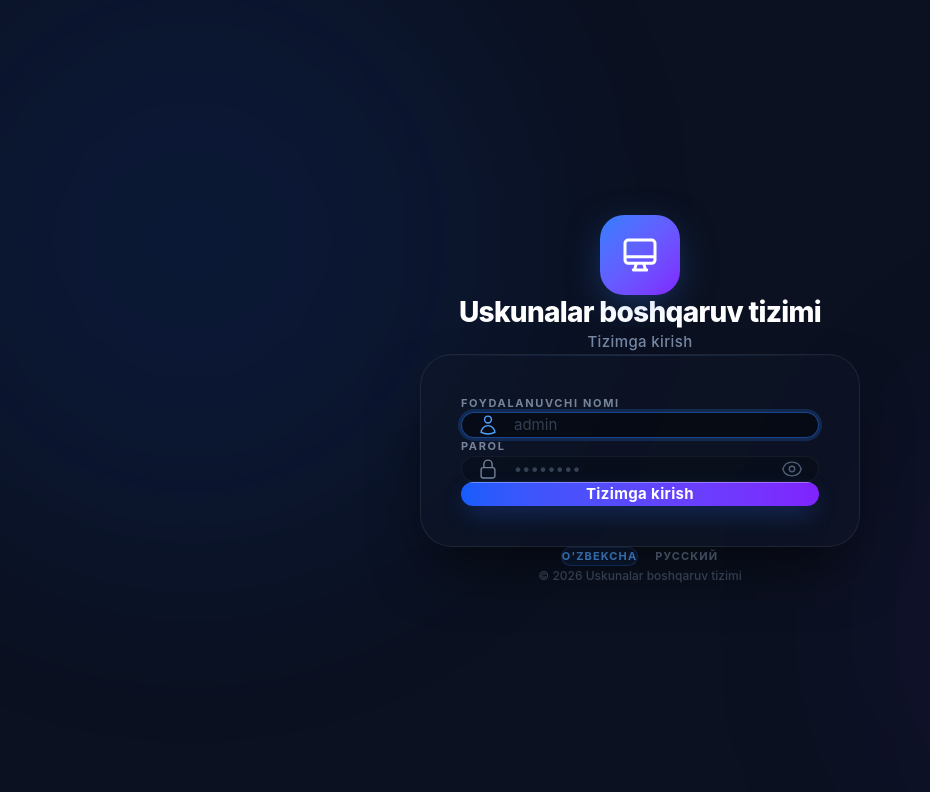
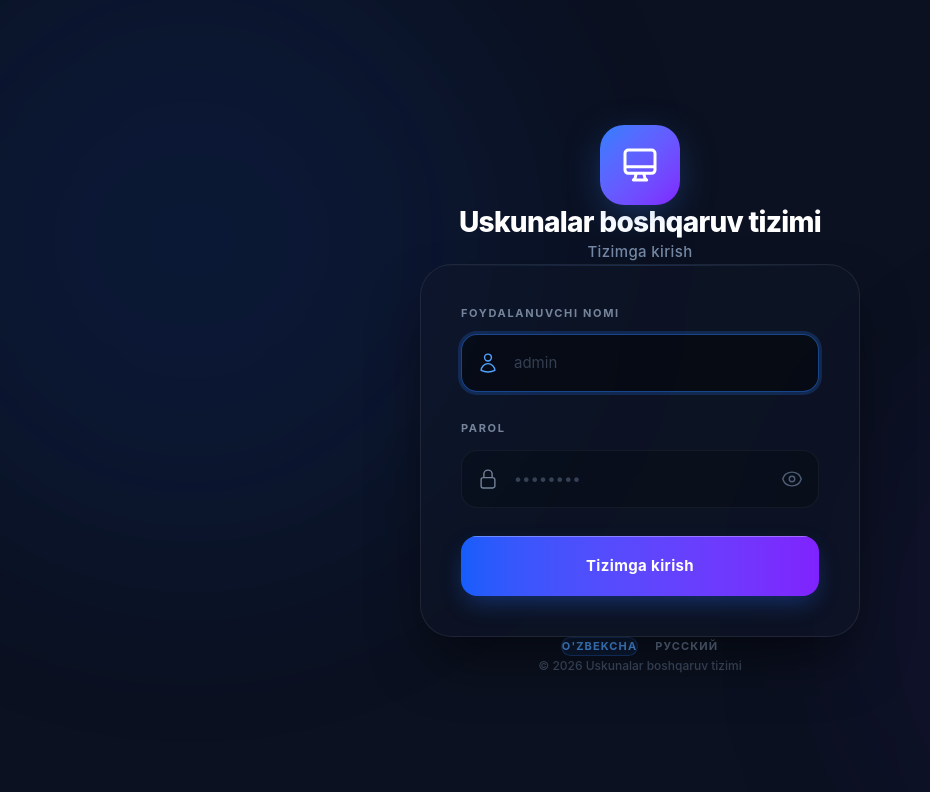
Before and after one commit to Jasurbek414/korxona, a React (Vite) app in the folder frontend/: page /login in a window 1280 px wide. Shown: the top 792 px of the page, without its empty margins (0-930 px from the left). Built offline with nearby package versions, Linux system fonts and the light colour scheme.

Commit message:
Web: Fixed spacing bugs. Switched to CSS flexbox gap layouts and inline paddings to prevent glued-together elements caused by missing margin utilities.

```diff
--- a/frontend/src/pages/auth/LoginPage.jsx
+++ b/frontend/src/pages/auth/LoginPage.jsx
@@ -58,13 +58,13 @@ export default function LoginPage() {
         </div>
 
         {/* Premium Glassmorphic Form Card */}
-        <form onSubmit={handleSubmit} style={{ padding: '2.5rem' }} className="bg-[#0F172A]/40 backdrop-blur-[32px] border border-white/[0.08] rounded-[32px] shadow-[0_30px_60px_-15px_rgba(0,0,0,0.6)] relative">
+        <form onSubmit={handleSubmit} style={{ padding: '2.5rem' }} className="flex flex-col gap-7 bg-[#0F172A]/40 backdrop-blur-[32px] border border-white/[0.08] rounded-[32px] shadow-[0_30px_60px_-15px_rgba(0,0,0,0.6)] relative">
           {/* Top subtle highlight border */}
           <div className="absolute top-0 inset-x-0 h-[1px] bg-gradient-to-r from-transparent via-blue-400/20 to-transparent" />
 
           {/* Username Input Field */}
-          <div className="mb-6">
-            <label className="block text-[11px] font-bold text-slate-400/80 uppercase tracking-[0.15em] mb-2.5 ml-1">
+          <div className="flex flex-col gap-3">
+            <label className="block text-[11px] font-bold text-slate-400/80 uppercase tracking-[0.15em] ml-1">
               {t('auth.username')}
             </label>
             <div className="relative group">
@@ -76,16 +76,16 @@ export default function LoginPage() {
                 value={username}
                 onChange={(e) => setUsername(e.target.value)}
                 placeholder="admin"
-                style={{ paddingLeft: '3.25rem', paddingRight: '1rem' }}
-                className="w-full py-4 bg-black/20 border border-white/[0.05] rounded-2xl text-white placeholder:text-slate-500/50 focus:outline-none focus:border-blue-500/50 focus:ring-[3px] focus:ring-blue-500/20 focus:bg-black/40 transition-all duration-300 text-[15px]"
+                style={{ padding: '1rem', paddingLeft: '3.25rem' }}
+                className="w-full bg-black/20 border border-white/[0.05] rounded-2xl text-white placeholder:text-slate-500/50 focus:outline-none focus:border-blue-500/50 focus:ring-[3px] focus:ring-blue-500/20 focus:bg-black/40 transition-all duration-300 text-[15px]"
                 autoFocus
               />
             </div>
           </div>
 
           {/* Password Input Field */}
-          <div className="mb-8">
-            <label className="block text-[11px] font-bold text-slate-400/80 uppercase tracking-[0.15em] mb-2.5 ml-1">
+          <div className="flex flex-col gap-3">
+            <label className="block text-[11px] font-bold text-slate-400/80 uppercase tracking-[0.15em] ml-1">
               {t('auth.password')}
             </label>
             <div className="relative group">
@@ -97,8 +97,8 @@ export default function LoginPage() {
                 value={password}
                 onChange={(e) => setPassword(e.target.value)}
                 placeholder="••••••••"
-                style={{ paddingLeft: '3.25rem', paddingRight: '3.25rem' }}
-                className="w-full py-4 bg-black/20 border border-white/[0.05] rounded-2xl text-white placeholder:text-slate-500/50 focus:outline-none focus:border-blue-500/50 focus:ring-[3px] focus:ring-blue-500/20 focus:bg-black/40 transition-all duration-300 text-[15px] font-medium tracking-wide"
+                style={{ padding: '1rem', paddingLeft: '3.25rem', paddingRight: '3.25rem' }}
+                className="w-full bg-black/20 border border-white/[0.05] rounded-2xl text-white placeholder:text-slate-500/50 focus:outline-none focus:border-blue-500/50 focus:ring-[3px] focus:ring-blue-500/20 focus:bg-black/40 transition-all duration-300 text-[15px] font-medium tracking-wide"
               />
               <button
                 type="button"
@@ -114,7 +114,8 @@ export default function LoginPage() {
           <button
             type="submit"
             disabled={loading}
-            className="w-full py-4 bg-gradient-to-r from-blue-600 to-violet-600 hover:from-blue-500 hover:to-violet-500 text-white font-bold rounded-2xl shadow-[0_10px_25px_-5px_rgba(37,99,235,0.4)] hover:shadow-[0_15px_30px_-5px_rgba(37,99,235,0.5)] transform active:scale-[0.98] transition-all duration-300 disabled:opacity-50 disabled:cursor-not-allowed flex items-center justify-center gap-3 cursor-pointer text-[15px] tracking-wide relative overflow-hidden"
+            style={{ padding: '1.125rem' }}
+            className="w-full mt-2 bg-gradient-to-r from-blue-600 to-violet-600 hover:from-blue-500 hover:to-violet-500 text-white font-bold rounded-2xl shadow-[0_10px_25px_-5px_rgba(37,99,235,0.4)] hover:shadow-[0_15px_30px_-5px_rgba(37,99,235,0.5)] transform active:scale-[0.98] transition-all duration-300 disabled:opacity-50 disabled:cursor-not-allowed flex items-center justify-center gap-3 cursor-pointer text-[15px] tracking-wide relative overflow-hidden"
           >
             {/* Inner button highlight */}
             <div className="absolute top-0 inset-x-0 h-[1px] bg-white/30" />
```
